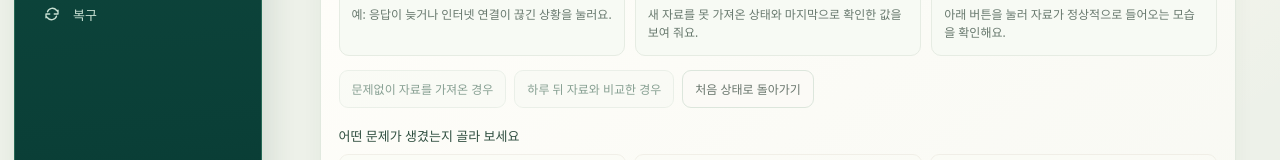
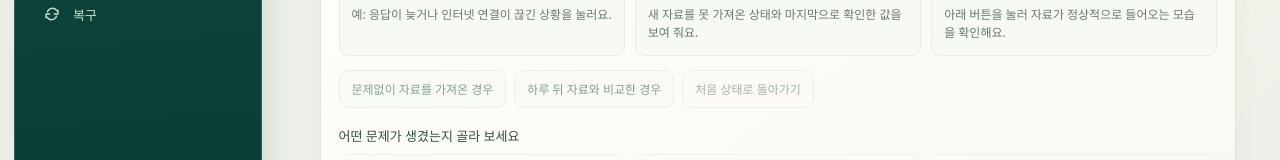
Before and after one commit to eldi96/T04-animal-monitor, a React (Vite) app in the folder frontend/: page / in a window 1280 px wide. Both pictures are taken after a click on the button "실패 테스트". Shown: the part 439-599 px from the top of the page. Built offline with nearby package versions, Linux system fonts and the light colour scheme; no server answers; a web font is replaced by a local one.

Commit message:
Update FailureTestPage.tsx

```diff
--- a/frontend/src/pages/FailureTestPage.tsx
+++ b/frontend/src/pages/FailureTestPage.tsx
@@ -81,7 +81,7 @@ export function FailureTestPage({
       <div className="replay-sequence-actions">
         <button className="secondary-action" disabled={busy || !packageReady} onClick={onNormalSequence}>문제없이 자료를 가져온 경우</button>
         <button className="secondary-action" disabled={busy || !packageReady} onClick={onD2Sequence}>하루 뒤 자료와 비교한 경우</button>
-        <button className="secondary-action subtle-action" disabled={busy} onClick={onReset}>처음 상태로 돌아가기</button>
+        <button className="secondary-action subtle-action" disabled={busy || !packageReady} onClick={onReset}>처음 상태로 돌아가기</button>
       </div>
       <h3 className="replay-subheading">어떤 문제가 생겼는지 골라 보세요</h3>
       <div className="failure-options">{failures.map((item) => <button key={item.fixture} className={`failure-option ${replay?.last_run?.fixture_id === item.fixture ? "chosen" : ""}`} disabled={busy || !packageReady} onClick={() => onReplay(item.fixture)}><small>{item.criterion}</small><strong>{item.label}</strong><small>{item.transport}</small></button>)}</div>
@@ -96,7 +96,7 @@ export function FailureTestPage({
       </>}
       <div className="replay-stats-grid">
         <div><small>시험용 점수 · 실제 공고 수 아님</small><strong>{lastGood ? `${lastGood.normalized_value.toLocaleString("ko-KR")} ${lastGood.unit}` : "아직 없음"}</strong><span>{lastGood ? `${lastGood.record_date} · ${failed ? "이전 시험값, 최신값 아님" : "예시 시험값"}` : "문제없이 자료를 가져오면 표시돼요"}</span></div>
-        <div><small>날짜별 기록</small><strong>{rows.length}건</strong><span>예시 자료로 저장한 날짜 수</span></div>
+        <div><small>날짜별 기록</small><strong>{replay ? `${rows.length}건` : "아직 없음"}</strong><span>예시 자료로 저장한 날짜 수 · 실제 공고 수 아님</span></div>
         <div><small>시험용 점수 변화</small><strong>{replay?.last_delta === null || replay?.last_delta === undefined ? "비교할 자료 없음" : `${replay.last_comparison.direction === "increase" ? "+" : replay.last_comparison.direction === "decrease" ? "−" : ""}${replay.last_delta} ${replay.last_comparison.unit}`}</strong><span>실제 공고 건수의 변화가 아닌 예시값</span></div>
         <div><small>확인한 상황</small><strong>{replay?.last_run?.fixture_id ? failures.find((item) => item.fixture === replay.last_run?.fixture_id)?.label ?? "자료 복구" : "아직 없음"}</strong><span>{displayTime(replay?.last_run?.virtual_now)}</span></div>
       </div>
```
